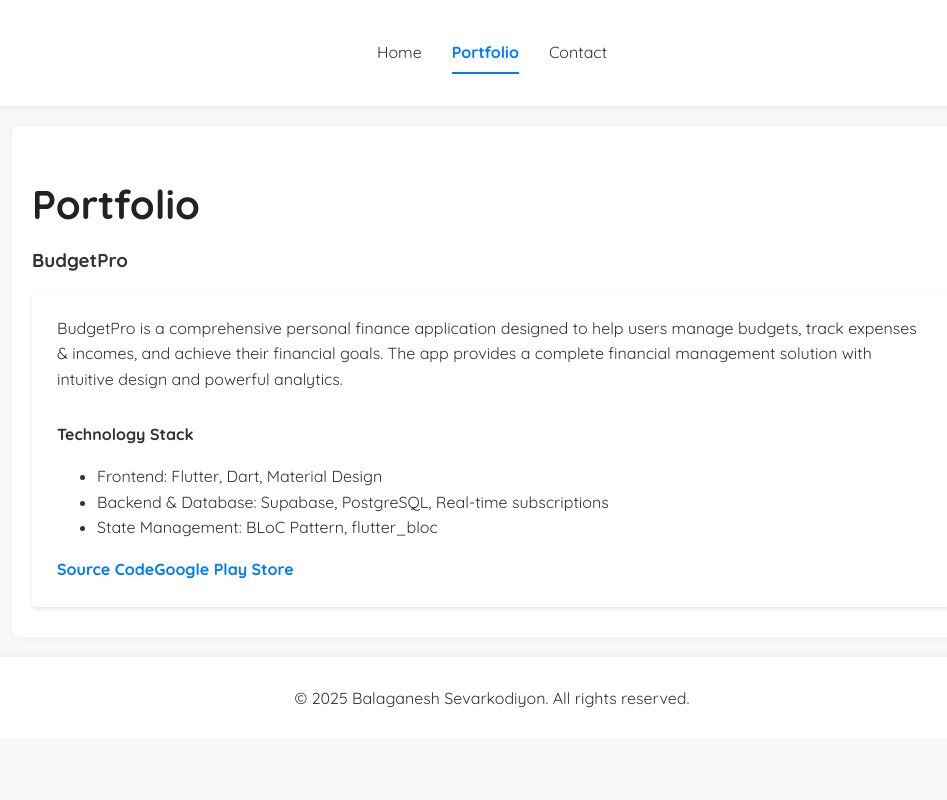
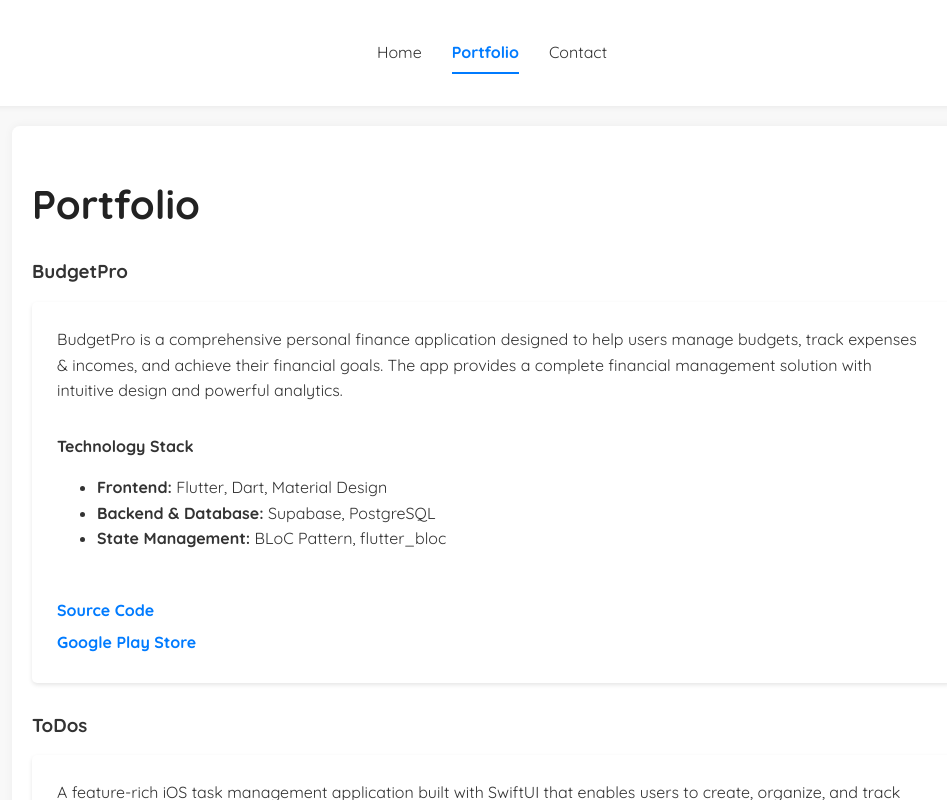
Before and after one commit to balaganeshbala/website-2025, a Next.js app: page / in a window 1280 px wide. Both pictures are taken after a click on the link "Portfolio". Shown: the top 800 px of the page, without its empty margins (148-1095 px from the left). Built offline with nearby package versions, Linux system fonts and the light colour scheme.

Commit message:
Added another project in portfolio

```diff
--- a/src/app/globals.css
+++ b/src/app/globals.css
@@ -4,6 +4,10 @@ body {
     background-color: #f8f8f8;
     color: #333;
     scroll-behavior: smooth;
+}
+
+.project {
+    margin-top: 30px;
 }
 
 .card {
@@ -36,6 +40,7 @@ body {
     font-weight: bold;
     font-size: 1em; /* Larger link text */
     transition: color 0.3s ease;
+    line-height: 2;
 }
 
 .card-body a:hover {
--- a/src/app/page.tsx
+++ b/src/app/page.tsx
@@ -210,12 +210,32 @@ export default function Home() {
                  <div className="card-body">
                     <strong>Technology Stack</strong>
                     <ul>
-                      <li>Frontend: Flutter, Dart, Material Design</li>
-                      <li>Backend & Database: Supabase, PostgreSQL, Real-time subscriptions</li>
-                      <li>State Management: BLoC Pattern, flutter_bloc</li>
+                      <li><b>Frontend:</b> Flutter, Dart, Material Design</li>
+                      <li><b>Backend & Database:</b> Supabase, PostgreSQL</li>
+                      <li><b>State Management:</b> BLoC Pattern, flutter_bloc</li>
                     </ul>
+                    <br></br>
                     <a href="https://github.com/balaganeshbala/budgetpro" target="_blank" rel="noopener noreferrer" className="social-links">Source Code</a>
+                    <br></br>
                     <a href="https://play.google.com/store/apps/details?id=com.clougeon.budgetpro" target="_blank" rel="noopener noreferrer" className="social-links">Google Play Store</a>
+                  </div>
+              </div>
+            </div>
+            <div className="project">
+              <h3>ToDos</h3>
+              <div className="card">
+                <div className="card-header">
+                A feature-rich iOS task management application built with SwiftUI that enables users to create, organize, and track their daily tasks. The app provides a seamless user experience with real-time synchronization, email verification, and an intuitive interface designed for productivity.
+                </div>
+                 <div className="card-body">
+                    <strong>Technology Stack</strong>
+                    <ul>
+                      <li><b>Frontend:</b> SwiftUI, Swift, iOS Human Interface Guidelines</li>
+                      <li><b>Backend & Database:</b> Firebase Authentication, Firebase Firestore, Real-time data synchronization</li>
+                      <li><b>Architecture & State Management:</b> MVVM Pattern, ObservableObject, @StateObject, Environment Objects</li>
+                    </ul>
+                    <br></br>
+                    <a href="https://github.com/balaganeshbala/todos-ios" target="_blank" rel="noopener noreferrer" className="social-links">Source Code</a>
                   </div>
               </div>
             </div>
```
